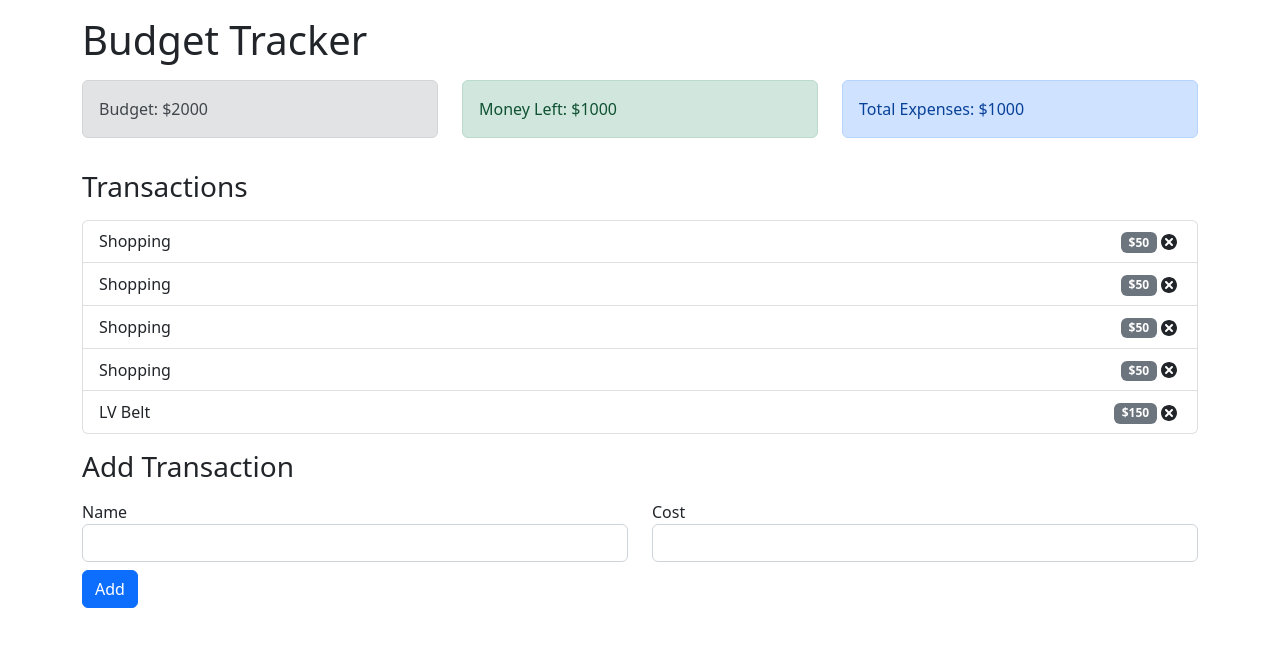
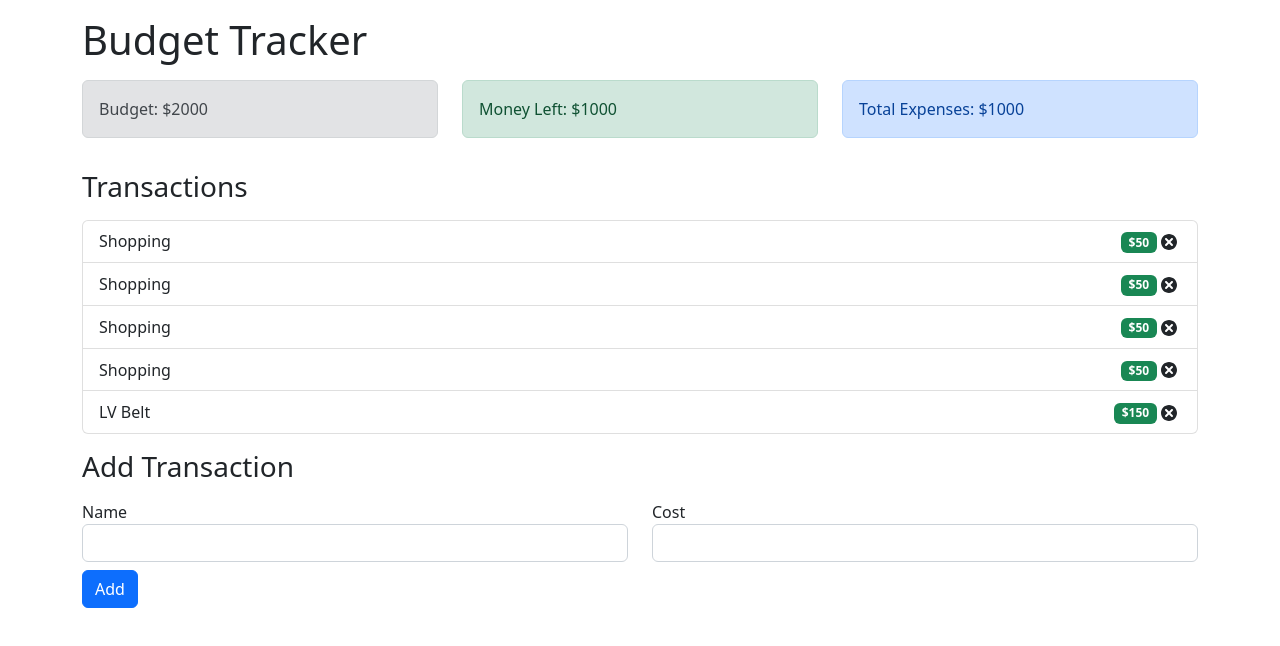
Before and after one commit to jcowan12/BudgetTracker3720, a React (Create React App) app: page / in a window 1280 px wide. Shown: the top 646 px of the page. Built offline with nearby package versions, Linux system fonts and the light colour scheme.

Commit message:
changed cost bubble color (green = money)

```diff
--- a/src/sections/transaction.js
+++ b/src/sections/transaction.js
@@ -6,7 +6,7 @@ const Transaction = (props) => {
         <li className='list-group-item d-flex justify-content-between align-items-center'>
             {props.name}
             <div>
-                <span className='badge bg-secondary mr-3'>${props.cost}</span>
+                <span className='badge bg-success mr-3'>${props.cost}</span>
                 <TiDelete size='1.5em'></TiDelete>
             </div>
         </li>
```
